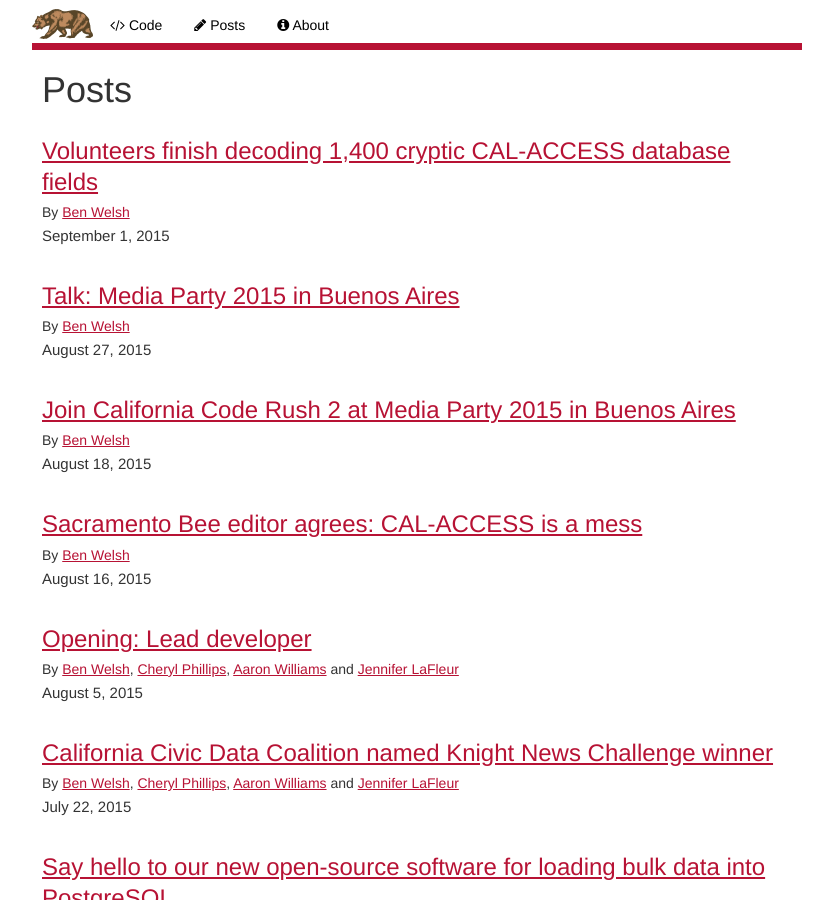
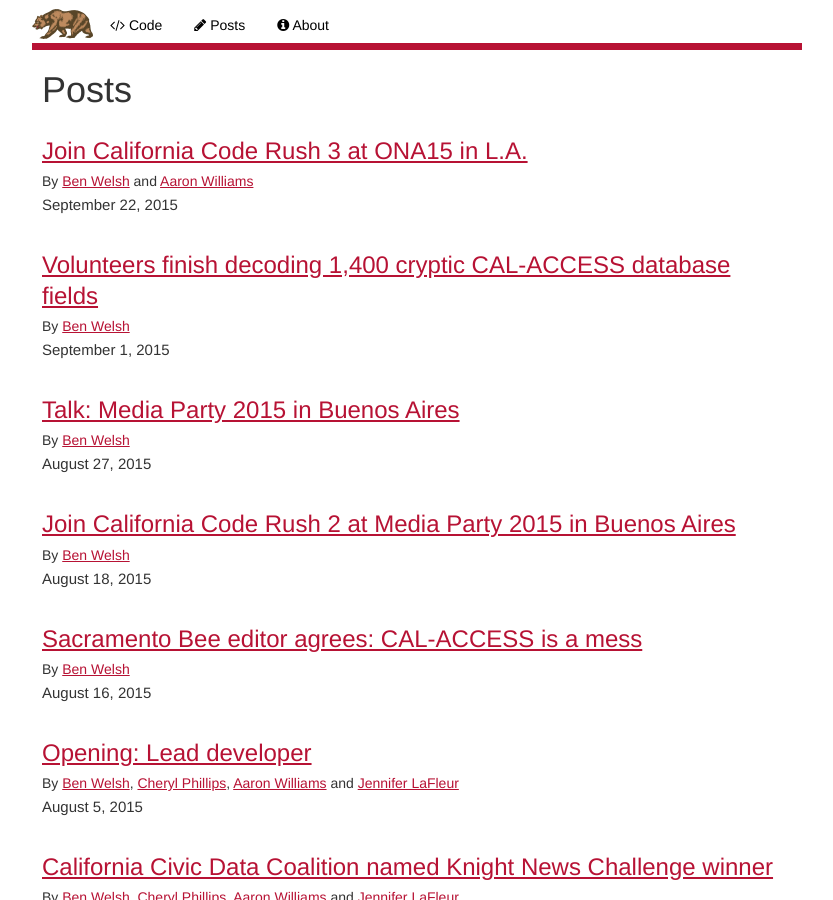
Before and after one commit to palewire/californiacivicdata.org, a Jekyll site: the page built from archive/index.html, in a window 1280 px wide and 900 px high. Shown: the whole window, without its empty margins (223-1056 px from the left). Built offline with Jekyll 4.4.1, drawn with Linux system fonts in a browser that asks for light colours; some of the changed lines change nothing that is shown.

Commit message:
Code Rush 3 post

```diff
--- a/_posts/2015-09-22-code-rush-3.markdown
+++ b/_posts/2015-09-22-code-rush-3.markdown
@@ -2,40 +2,40 @@
 layout: post
 title: "Join California Code Rush 3 at ONA15 in L.A."
 deckhead: "A third challenge to hacks, hackers and newbies of all ages"
-byline: "By [Ben Welsh](http://palewi.re/who-is-ben-welsh/)"
-image: "http://www.californiacivicdata.org/img/coderush2.png"
-published: false
+byline: "By [Ben Welsh](http://palewi.re/who-is-ben-welsh/) and [Aaron Williams](http://aboutaaron.com/)"
+image: "http://www.californiacivicdata.org/img/coderush3.png"
+published: true
 ---
 
-Argentina, the California Civic Data Coalition is coming. And we need your help.
+Yo, [#ONA15](https://twitter.com/hashtag/ona15?ref_src=twsrc%5Egoogle%7Ctwcamp%5Eserp%7Ctwgr%5Ehashtag)! Our crew is converging on your [conference in L.A.](http://ona15.journalists.org/) this weekend.
 
-I will be representing our team at the upcoming Media Party conference [in Buenos Aires](http://mediaparty.info/). And I'm bringing a to-do list with me: Dozens of tickets, of all shapes and sizes, to continue our quest to master [CAL-ACCESS](/about/), the government database tracking money in California politics.
+And, trust us on this one, we wouldn't be caught in [Century City](http://ona15.journalists.org/logistics/hotel/) without good reason.
 
-<img src="/img/coderush2.png" height="200" style="margin: 8px 0 0 14px; float:right;">
+<img src="/img/coderush3.png" height="200" style="margin: 8px 0 0 14px; float:right;">
 
-We're asking you to close them out.
+We're carrying a truck full of tickets, in all shapes and sizes, to continue our open-source quest to master [CAL-ACCESS](/about/), the government database tracking California campaign cash.
+
+We're asking you to help us close them out.
 
 We call it the California Code Rush. It’s a simple game. Submit a patch, win a prize.
 
-We had so much fun with a first run at the idea [at NICAR 2015 in Atlanta](/2015/03/11/code-rush-recap/) that I'm back to try it again.
+We've had such a blast running with the idea [at NICAR 2015 in Atlanta](/2015/03/11/code-rush-recap/) and [Media Party 2015 in Buenos Aires](http://www.californiacivicdata.org/2015/09/01/code-rush-2-recap/) that we're back to try it again.
 
-Since then our project was named a [winner of the Knight News Challenge](/2015/07/22/knight-news-challenge/) and we're aiming to push things even further.
+**Don't worry if you’re new to open source.** Spend some time and we'll guide you through your first contribution, from fork to patch to pull.
 
-**Don't worry if you’re new to open source.** Spend some time and I'll guide you through your first contribution, from fork to patch to pull.
-
-A small-sized ticket won't take longer than 20 minutes. You'll learn how to use GitHub, make you first open-source software contribution and walk away with a [limited-edition sticker](/img/coderush2.png) (designed just for this event by our man [Thomas Suh Lauder](https://twitter.com/thomas06037), using his revolutionary aesthetic, [Blobmorphic Design](https://www.youtube.com/watch?v=dQw4w9WgXcQ)™).
+A small-sized ticket won't take longer than 20 minutes. You'll learn how to use GitHub, make you first open-source software contribution and walk away with a [limited-edition sticker](/img/coderush3.png) (designed just for this event by our man [Thomas Suh Lauder](https://twitter.com/thomas06037), using his iconoclastic aesthetic, [Snoopmorphic Design](https://www.youtube.com/watch?v=dQw4w9WgXcQ)™).
 
 Close a bigger ticket and we'll send you a custom t-shirt.
 
-I will be behind a table at the Media Fair for two hours [at noon Thursday](http://hackshackersbamediaparty2015.sched.org/event/cb2b2e2644a7e954bc916f4b802078c4) and host a workshop [later at 3 p.m.](http://hackshackersbamediaparty2015.sched.org/event/b2d8e0124d3cf4523e962d52217a6370). I also plan to hold down an open table at the hackathon scheduled for Saturday. You will also see me in the hallways looking for contributors. Find me to learn more and get involved.
+Our team will be behind the official Los Angeles Times table for most to the conference. Find us there, or flag us down in the the hallways to learn more and get involved.
 
-But you don't have to be in Argentina to win a prize. Close a ticket at any time between now and the conference's close on August 29 and your prize will soon be in the mail.
+But you don't have to be in L.A. to win a prize. Close a ticket at any time between now and the conference's close on Sept. 27 and your prize will soon be in the mail.
 
-Dozens of challenges are waiting for you in our two active applications. Grab one to get going.
+Dozens of challenges are waiting for you in our two core applications. Grab one to get going.
 
 * [django-calaccess-raw-data](https://github.com/california-civic-data-coalition/django-calaccess-raw-data/issues) A backend app for downloading, extracting and loading the raw data from the state.
 * [django-calaccess-campaign-browser](https://github.com/california-civic-data-coalition/django-calaccess-campaign-browser/issues) A complementary app for refining, reviewing and publishing the raw campaign finance data.
 
-Many of the small ones, particularly the ones asking for [documentation](https://github.com/california-civic-data-coalition/django-calaccess-raw-data/milestones/California%20Code%20Rush%202:%20Media%20Party%202015), won't require you to install any software. But if you take on something big you'll need to download the code [as described here](http://django-calaccess-campaign-browser.californiacivicdata.org/en/latest/howtocontribute.html).
+Many of the small ones, particularly the ones asking for [documentation](https://github.com/california-civic-data-coalition/django-calaccess-raw-data/milestones/California%20Code%20Rush%203:%20ONA%2015), won't require you to install any software. But if you take on something big you'll need to download the code [as described here](http://django-calaccess-campaign-browser.californiacivicdata.org/en/latest/howtocontribute.html).
 
 Want to know more? Email me at <a href="mailto:ben.welsh@gmail.com">ben.welsh@gmail.com</a>.
```
Also changed, not shown: img/coderush3.png (added).
